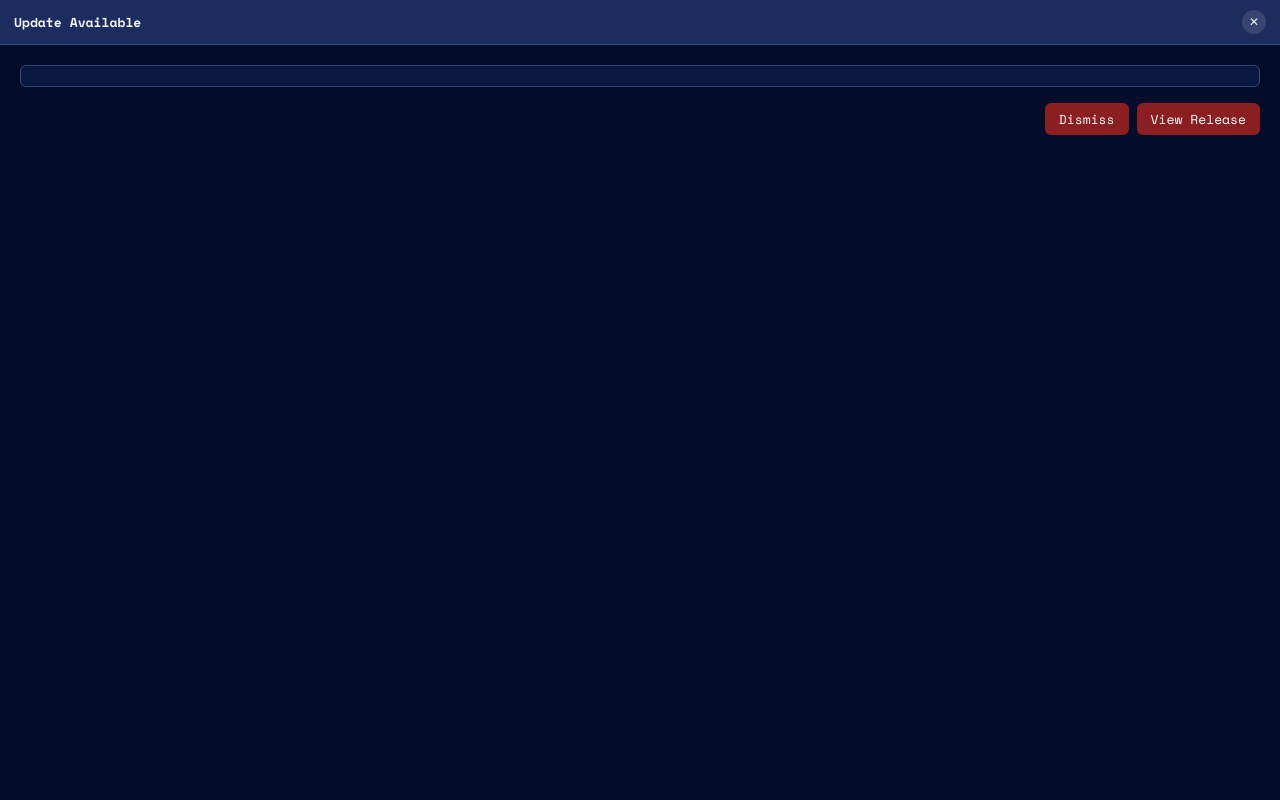
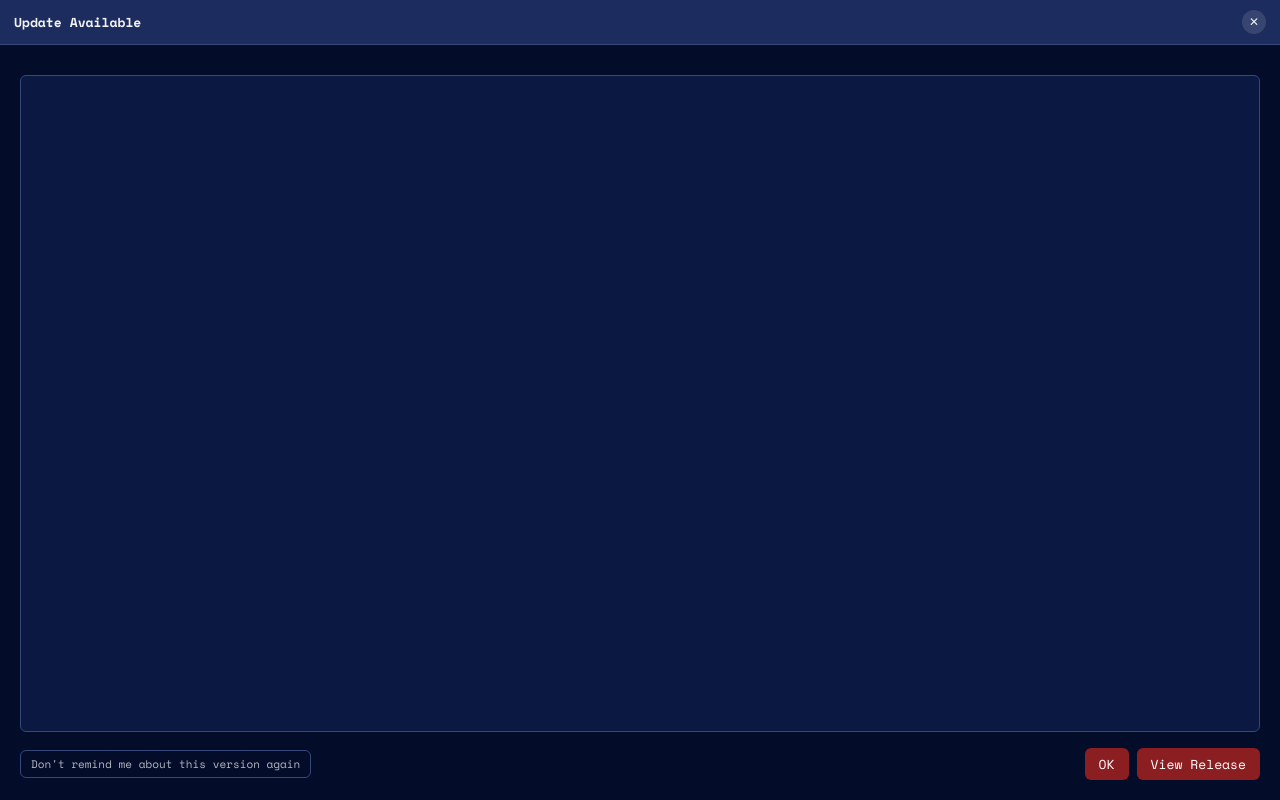
Before and after one commit to jodosh/multibotlabs, a website built with Vite: page src/renderer/update-details/index.html in a window 1280 px wide. Built offline with nearby package versions, Linux system fonts and the light colour scheme.

Commit message:
windows resizse fix confirmed working linux

```diff
--- a/package.json
+++ b/package.json
@@ -36,9 +36,9 @@
     "vite": "^7.3.6"
   },
   "allowScripts": {
-    "electron@33.4.11": true,
+    "electron@43.7.2": true,
     "esbuild@0.25.12": true,
-    "esbuild@0.28.1": true,
+    "esbuild@0.28.2": true,
     "ffmpeg-static@5.3.0": true,
     "electron-winstaller@5.4.0": true,
     "fsevents@2.3.3": true
--- a/src/renderer/update-details/index.html
+++ b/src/renderer/update-details/index.html
@@ -15,8 +15,13 @@
     <pre id="release-notes"></pre>
 
     <div id="actions">
-      <button id="dismiss-button" type="button">Dismiss</button>
-      <button id="view-button" type="button">View Release</button>
+      <button id="dismiss-button" class="secondary" type="button">
+        Don't remind me about this version again
+      </button>
+      <div id="primary-actions">
+        <button id="ok-button" type="button">OK</button>
+        <button id="view-button" type="button">View Release</button>
+      </div>
     </div>
 
     <script type="module" src="./main.ts"></script>
--- a/src/renderer/update-details/main.ts
+++ b/src/renderer/update-details/main.ts
@@ -15,9 +15,18 @@ const closeButton = document.getElementById('close-button') as HTMLButtonElement
 const versionLine = document.getElementById('version-line') as HTMLParagraphElement
 const releaseNotes = document.getElementById('release-notes') as HTMLPreElement
 const dismissButton = document.getElementById('dismiss-button') as HTMLButtonElement
+const okButton = document.getElementById('ok-button') as HTMLButtonElement
 const viewButton = document.getElementById('view-button') as HTMLButtonElement
 
 closeButton.addEventListener('click', () => {
+  window.updateDetails.close()
+})
+
+// Deliberately identical to the titlebar ✕: acknowledge and close, changing
+// nothing. The badge stays on the HUD and this version will be offered again
+// next launch — that's what separates it from the dismiss button below, which
+// records the version as one never to mention again.
+okButton.addEventListener('click', () => {
   window.updateDetails.close()
 })
 
--- a/src/renderer/update-details/style.css
+++ b/src/renderer/update-details/style.css
@@ -2,7 +2,23 @@
 @import '../assets/theme.css';
 @import '../assets/titlebar.css';
 
+/* The page itself must never scroll. The window is a fixed size, and the
+   release notes are arbitrarily long, so without this the body scrolled *and*
+   #release-notes scrolled — two scrollbars stacked side by side, with the
+   action buttons pushed below the fold. Pinning the body to the window height
+   and making it a flex column means the notes pane is the only thing that can
+   overflow: it absorbs whatever height is left over, and the version line and
+   buttons always stay put. */
+html,
 body {
+  height: 100%;
+}
+
+body {
+  box-sizing: border-box;
+  display: flex;
+  flex-direction: column;
+  overflow: hidden;
   font-family: 'Space Mono', ui-monospace, monospace;
   margin: 0;
   padding: 20px;
@@ -11,13 +27,25 @@ body {
   color-scheme: dark;
 }
 
+/* A flex item shrinks by default; the titlebar has a fixed design height and
+   bleeds to the window edge via negative margins, so it must not. */
+.titlebar {
+  flex: none;
+}
+
 #version-line {
+  flex: none;
   font-size: 13px;
   margin: 0 0 10px;
 }
 
 #release-notes {
-  max-height: 320px;
+  /* flex:1 + min-height:0 rather than a fixed max-height — a flex item's
+     default min-height:auto refuses to shrink below its content, which would
+     push the buttons off the bottom of a fixed-size window no matter how tall
+     it is. This way the pane simply takes whatever room is left. */
+  flex: 1;
+  min-height: 0;
   overflow-y: auto;
   margin: 0 0 16px;
   padding: 10px 12px;
@@ -33,9 +61,21 @@ body {
 }
 
 #actions {
+  flex: none;
   display: flex;
-  justify-content: flex-end;
+  align-items: center;
+  justify-content: space-between;
+  /* Wraps rather than overflowing: the dismiss label is a full sentence, so on
+     a narrower window it drops to its own line instead of shoving the OK and
+     View Release buttons out of reach. */
+  flex-wrap: wrap;
+  gap: 10px;
+}
+
+#primary-actions {
+  display: flex;
   gap: 8px;
+  margin-left: auto;
 }
 
 button {
@@ -52,3 +92,19 @@ button {
 button:hover {
   background: var(--color-button-bg-hover);
 }
+
+/* Visually subordinate to OK / View Release: this one is a permanent,
+   per-version opt-out, so it shouldn't compete with the two ordinary actions
+   despite having by far the longest label. */
+button.secondary {
+  background: transparent;
+  border: 1px solid var(--color-input-border);
+  color: var(--color-text-muted);
+  font-size: 11px;
+  padding: 5px 10px;
+}
+
+button.secondary:hover {
+  background: var(--color-surface);
+  color: var(--color-text);
+}
```
Also changed, not shown: src/main/windowManager.ts (+7 -2 lines), src/renderer/hud/style.css (+11 -1 lines), 1 other file.
